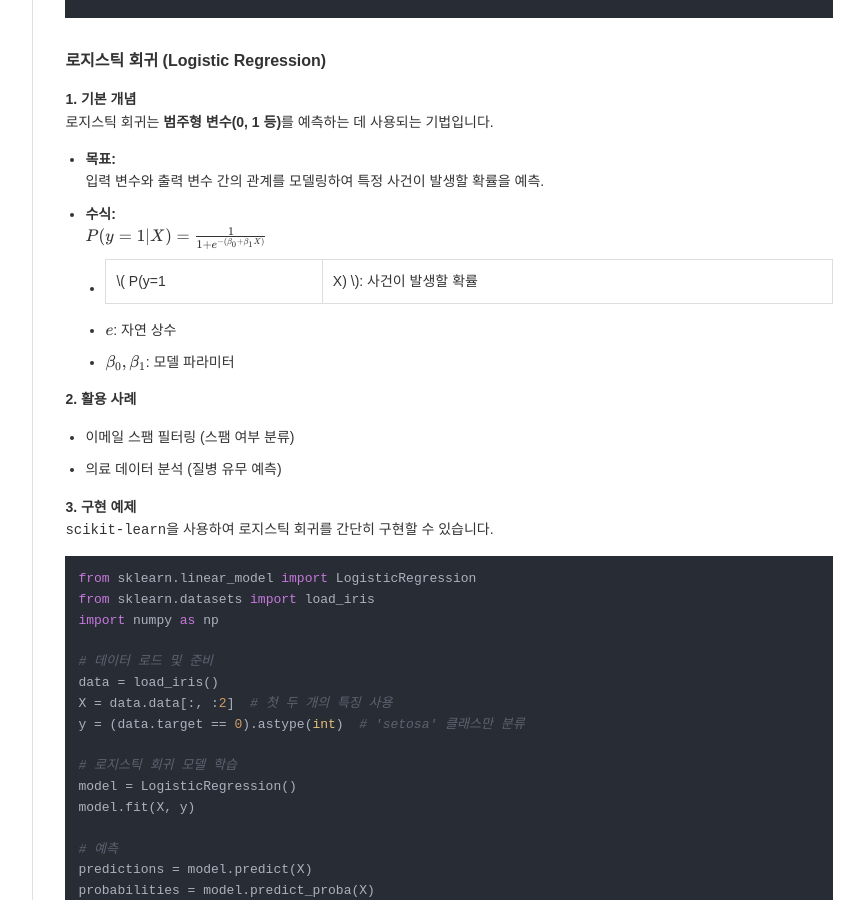
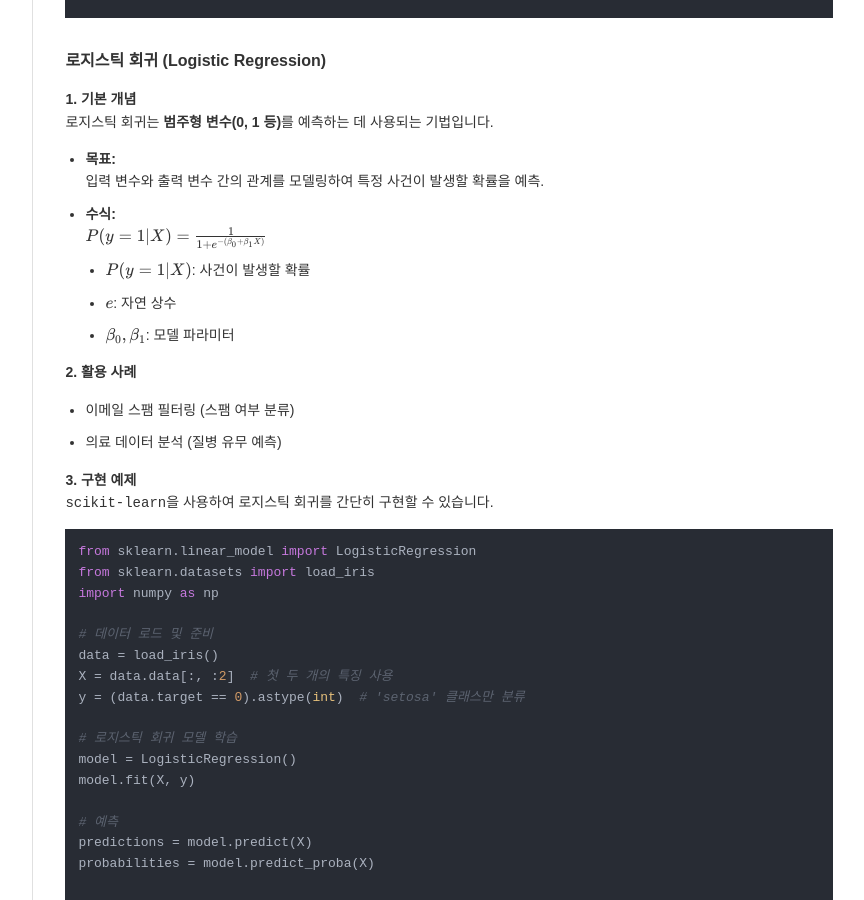
Before and after one commit to Mminzy22/Blog, a Jekyll site: the page built from _posts/Machine-Learning/2024-12-05-Machine-Learning07.md, in a window 1280 px wide and 900 px high, scrolled down 1277 px. Shown: the whole window, without its empty margins (261-1125 px from the left). Built offline with Jekyll 4.4.1, drawn with Linux system fonts in a browser that asks for light colours; nearby versions of some CDN libraries; comment, search, counter and statistics services are not loaded.

```diff
--- a/_posts/Machine-Learning/2024-12-05-Machine-Learning07.md
+++ b/_posts/Machine-Learning/2024-12-05-Machine-Learning07.md
@@ -62,7 +62,7 @@ print(f"Intercept: {model.intercept_}, Coefficients: {model.coef_}")
   입력 변수와 출력 변수 간의 관계를 모델링하여 특정 사건이 발생할 확률을 예측.
 - **수식:**
   $$ P(y=1|X) = \frac{1}{1 + e^{-(\beta_0 + \beta_1X)}} $$
-  - \\( P(y=1|X) \\): 사건이 발생할 확률
+  - \\( P(y=1\|X) \\): 사건이 발생할 확률
   - \\( e \\): 자연 상수
   - \\( \beta_0, \beta_1 \\): 모델 파라미터
 
```
